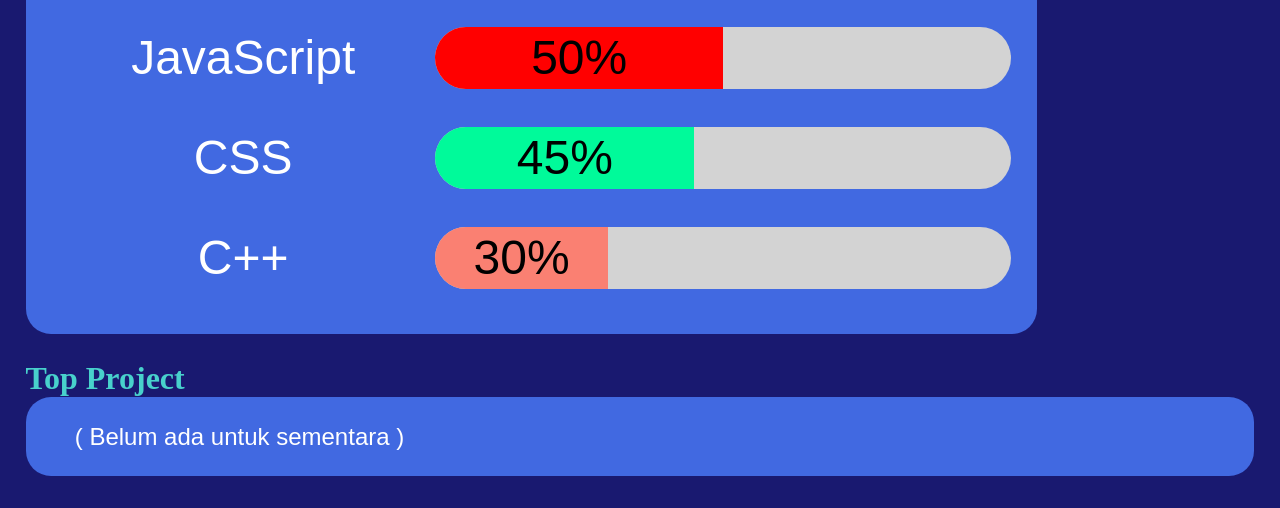
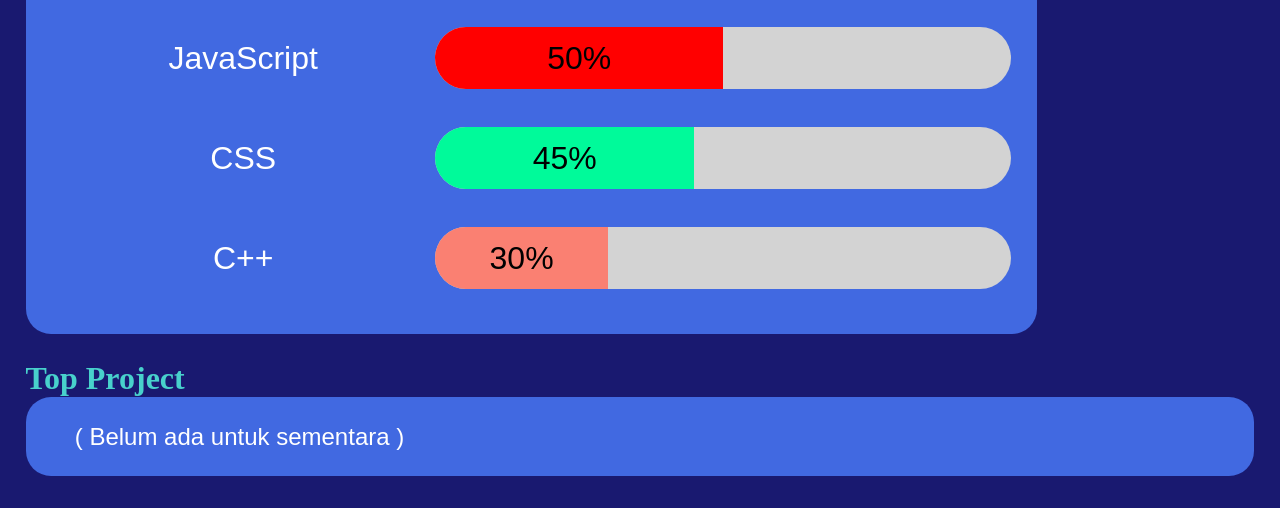
Before and after one commit to elrama-dev/rama-el.github.io, a plain HTML site: page index.html in a window 1280 px wide. Shown: the part 708-1216 px from the top of the page. Drawn offline with Linux system fonts and the light colour scheme.

Commit message:
Add files via upload

```diff
--- a/style.css
+++ b/style.css
@@ -184,7 +184,7 @@ footer {
   }
   .skill-label {
     line-height: 100px;
-    font-size: 48px;
+    font-size: 2rem;
   }
   .progress-bar {
     height: 62.5px;
@@ -193,7 +193,7 @@ footer {
   .bar {
     height: 62.5px;
     line-height: 62.5px;
-    font-size: 48px;
+    font-size: 2rem;
     border-radius: 50px 0 0 50px;
   }
 }
```
